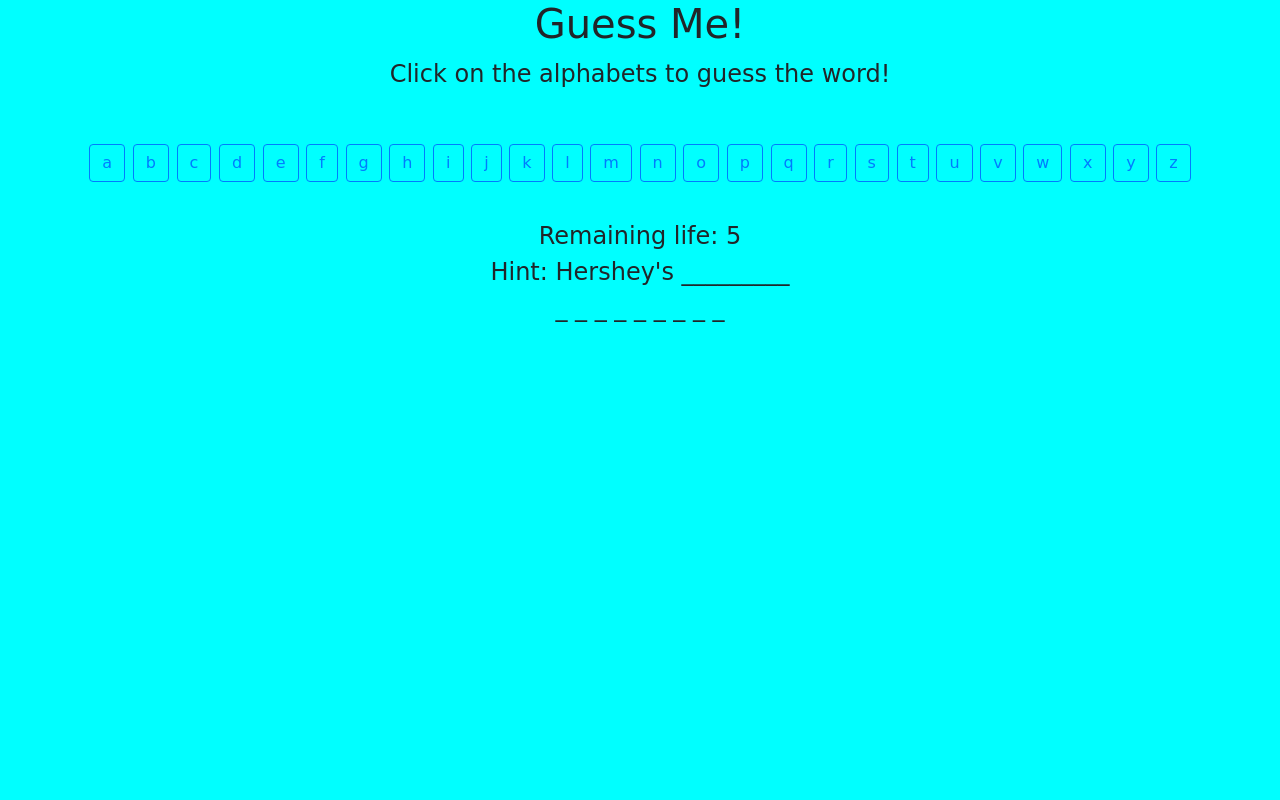
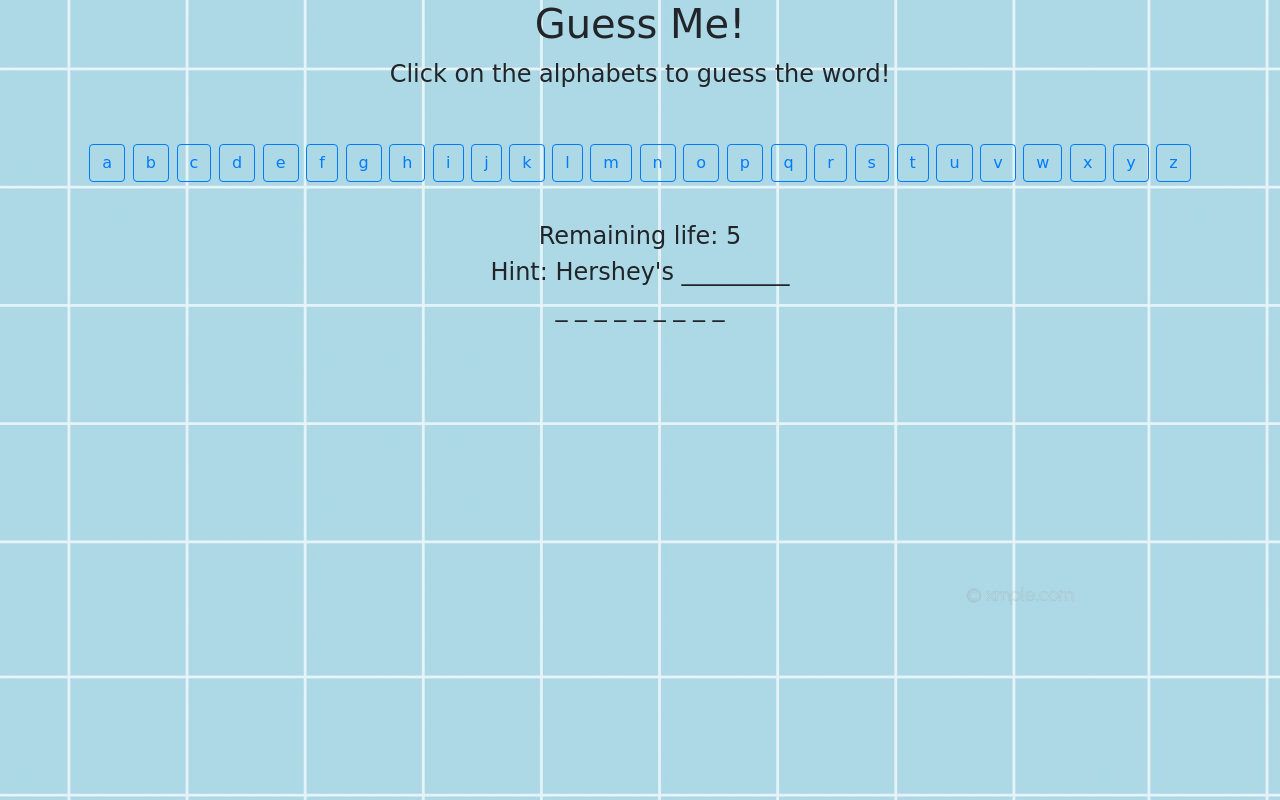
Before and after one commit to exersonz/PRO-C177-GUESS-ME-STAGE-2, a Flask app: page / in a window 1280 px wide. Run offline with Flask 3, Linux system fonts and the light colour scheme; some libraries are stand-ins or nearby versions; some web fonts are replaced.

Commit message:
Add files via upload

```diff
--- a/app.py
+++ b/app.py
@@ -7,7 +7,7 @@ app = Flask(__name__)
 # words list
 words = [
     {
-        "inputs": 6,
+        "inputs": 8,
         "hint": "MLB",
         "word": "baseball"
     },
--- a/static/style.css
+++ b/static/style.css
@@ -1,5 +1,5 @@
 body{
-    background-color: aqua;
+    background-image: url('./assets/bg.jpg');
     font-family: 'Gaegu', cursive;
     font-size: x-large;
 }
--- a/templates/index.html
+++ b/templates/index.html
@@ -17,8 +17,8 @@
 
     <body>
         <!-- CSS and JS -->
-        <link href="./style.css" rel="stylesheet"/>
-        <script src="./main.js"></script>
+        <link href="../static/style.css" rel="stylesheet"/>
+        <script src="../static/main.js"></script>
 
         <div class="container">
             <div class="row text-center">
```
